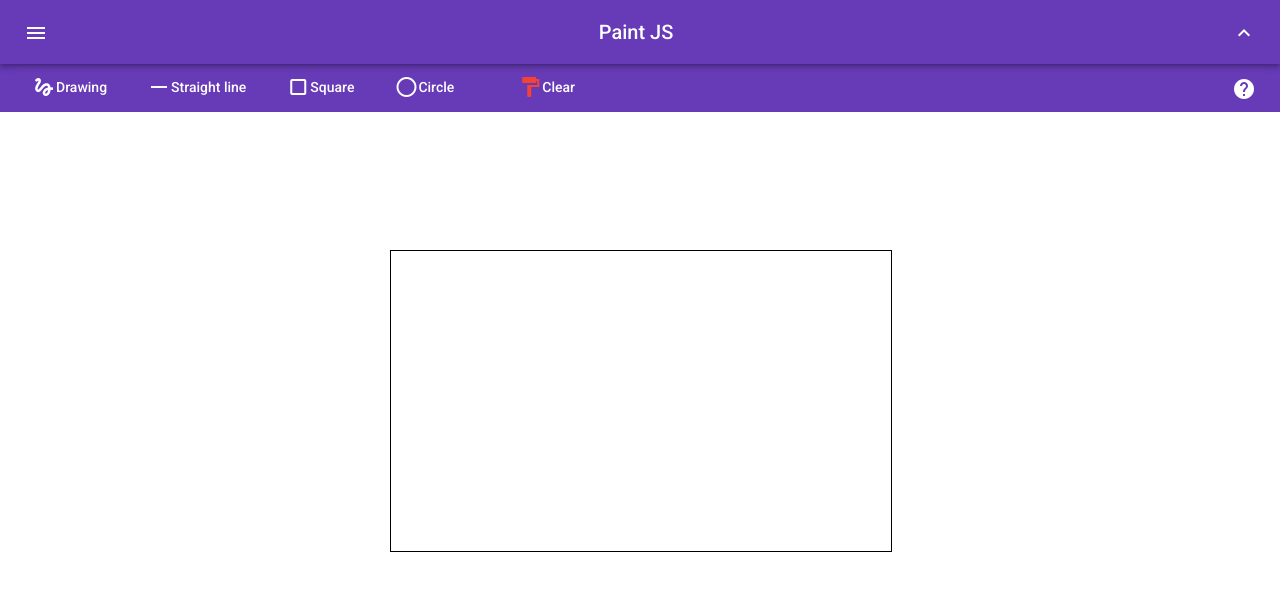
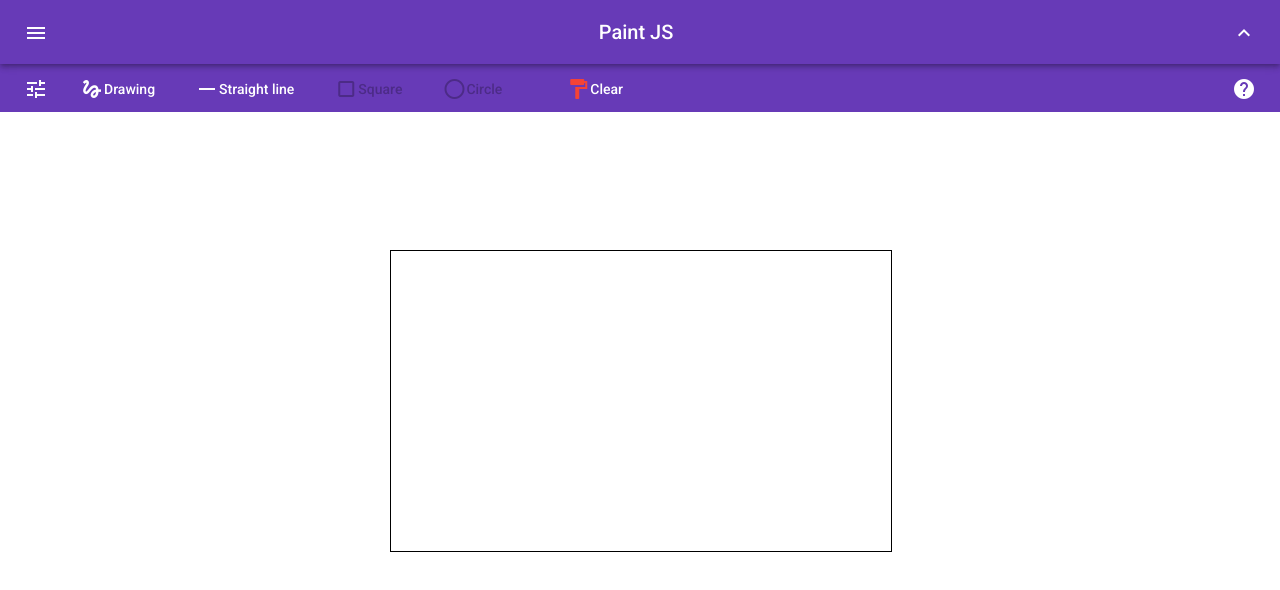
Before and after one commit to hwawrzacz/graphics-manipulator, an Angular app: page / in a window 1280 px wide. Shown: the top 590 px of the page. Built offline with nearby package versions, Linux system fonts and the light colour scheme.

Commit message:
Add mat menu trigger

```diff
--- a/src/app/components/canvas-toolbar/canvas-toolbar.component.html
+++ b/src/app/components/canvas-toolbar/canvas-toolbar.component.html
@@ -1,6 +1,14 @@
 <div class="canvas-toolbar-wrapper">
   <div class="canvas-controls">
     <div class="drawing-modes">
+      <button mat-icon-button [matMenuTriggerFor]="canvasSettings" matTooltip="Settings">
+        <mat-icon> tune </mat-icon>
+      </button>
+
+      <mat-menu #canvasSettings="matMenu">
+        <app-canvas-settings-menu></app-canvas-settings-menu>
+      </mat-menu>
+
       <button mat-button [class.active]="isDrawingMode" (click)="enableDrawingMode()" matTooltip="Drawing"
         matTooltipClass="tooltip-visibility">
         <mat-icon> gesture </mat-icon> <span class="button-label">Drawing</span>
@@ -12,12 +20,12 @@
       </button>
 
       <button mat-button [class.active]="isSquareMode" (click)="enableSquareMode()" matTooltip="Square"
-        matTooltipClass="tooltip-visibility">
+        matTooltipClass="tooltip-visibility" disabled>
         <mat-icon> crop_square </mat-icon> <span class="button-label">Square</span>
       </button>
 
       <button mat-button [class.active]="isCircleMode" (click)="enableCircleMode()" matTooltip="Circle"
-        matTooltipClass="tooltip-visibility">
+        matTooltipClass="tooltip-visibility" disabled>
         <mat-icon> panorama_fish_eye </mat-icon> <span class="button-label">Circle</span>
       </button>
 
```
